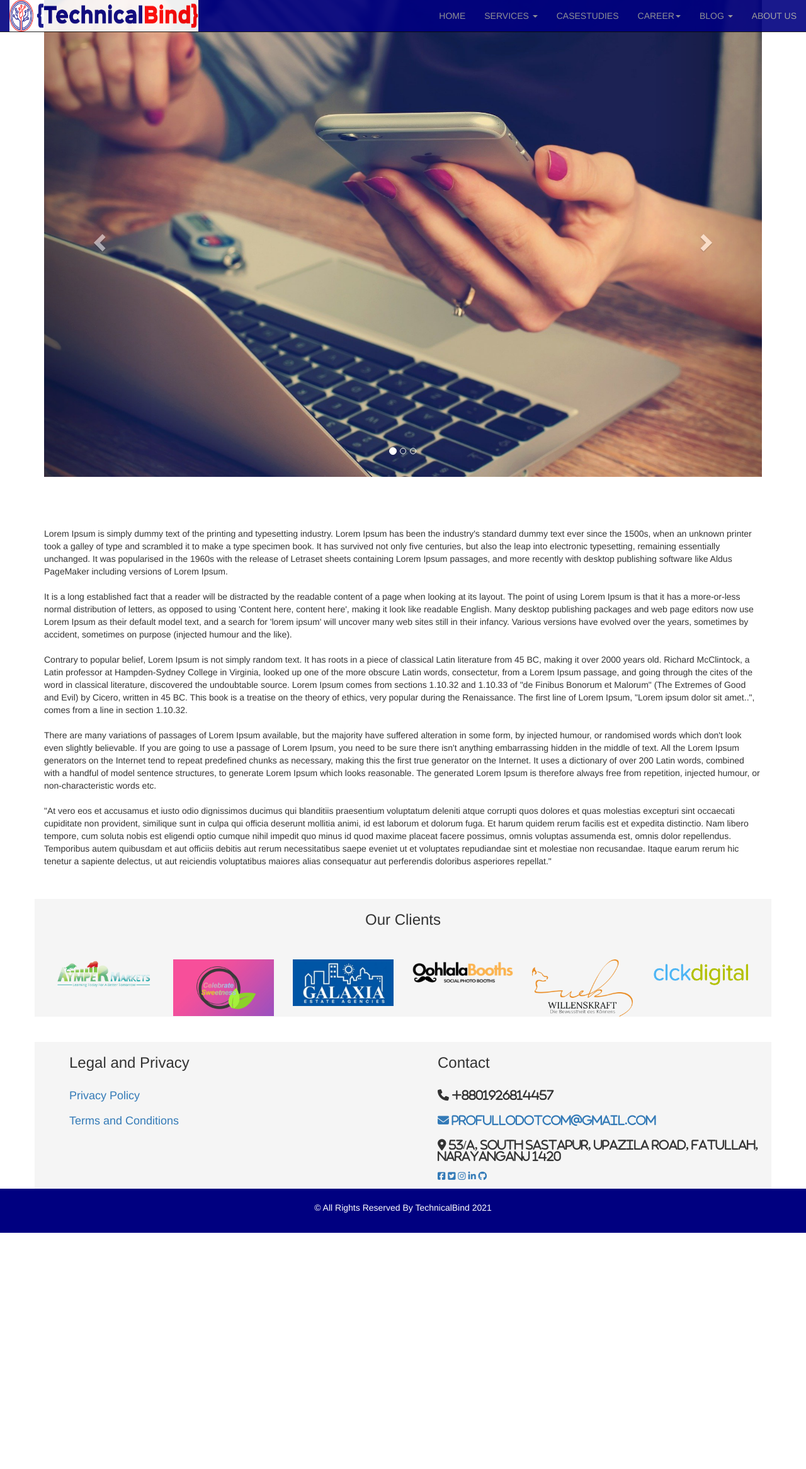
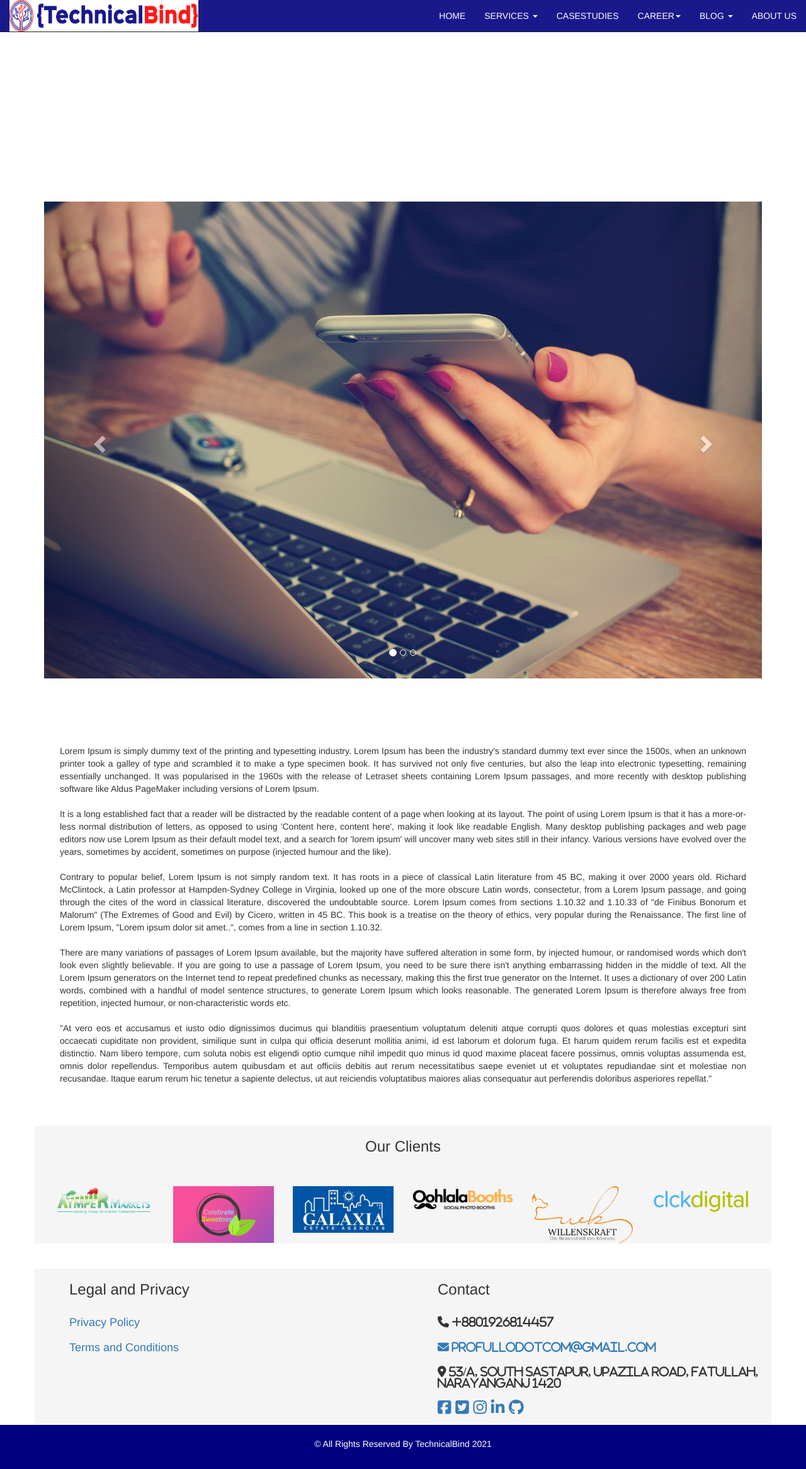
Before and after one commit to Profullo/TechnicalBind, a PHP site: page / in a window 1280 px wide. Shown: the whole page at 63% size. Before the commit the page ends 1957 px from the top, so only its background shows below. Run offline with PHP 8.4, Linux system fonts and the light colour scheme; some libraries are stand-ins or nearby versions.

Commit message:
Add files via upload

```diff
--- a/index.php
+++ b/index.php
@@ -25,8 +25,8 @@
                     <div class="navbar-header">
                         <img src="images/technicalbind_banner_final.jpg" style="width: 300px; height: 50px;">
                     </div>
-                    <div>
-                        <ul class="nav navbar-nav navbar-right" style="background color=#ffffff">
+                    <div style="color=#ffffff";>
+                        <ul class="nav navbar-nav navbar-right">
                             <li><a href="https://www.profullo.com/">HOME</a></li>
                             <li class="dropdown"><a class="dropdown-toggle"
                                 data-toggle="dropdown" href="#">SERVICES <span
@@ -62,7 +62,7 @@
     <div>
 
    </div>
-
+<br></br><br></br><br></br><br></br><br></br><br></br><br></br><br></br>
    <div class="container">
    <div id="myCarousel" class="carousel slide" data-ride="carousel">
   <!-- Indicators -->
@@ -109,6 +109,8 @@
 </div>
 <br></br>
 <div class="container">
+<section class="about-area" id="about">
+	<div class="AboutUs">
 		<br></br>
 		<p>
 			Lorem Ipsum is simply dummy text of the printing and typesetting industry. Lorem Ipsum has been the industry's standard dummy text ever since the 1500s, when an unknown printer took a galley of type and scrambled it to make a type specimen book. It has survived not only five centuries, but also the leap into electronic typesetting, remaining essentially unchanged. It was popularised in the 1960s with the release of Letraset sheets containing Lorem Ipsum passages, and more recently with desktop publishing software like Aldus PageMaker including versions of Lorem Ipsum.
@@ -121,6 +123,7 @@
 			<br></br>
 			"At vero eos et accusamus et iusto odio dignissimos ducimus qui blanditiis praesentium voluptatum deleniti atque corrupti quos dolores et quas molestias excepturi sint occaecati cupiditate non provident, similique sunt in culpa qui officia deserunt mollitia animi, id est laborum et dolorum fuga. Et harum quidem rerum facilis est et expedita distinctio. Nam libero tempore, cum soluta nobis est eligendi optio cumque nihil impedit quo minus id quod maxime placeat facere possimus, omnis voluptas assumenda est, omnis dolor repellendus. Temporibus autem quibusdam et aut officiis debitis aut rerum necessitatibus saepe eveniet ut et voluptates repudiandae sint et molestiae non recusandae. Itaque earum rerum hic tenetur a sapiente delectus, ut aut reiciendis voluptatibus maiores alias consequatur aut perferendis doloribus asperiores repellat."
 			</p>
+</div>
 </div>
 <br></br>
 <div class="container"style="background-color: #F5F5F5";>
--- a/style.css
+++ b/style.css
@@ -4,15 +4,24 @@ html
 }
 body
 {
-    background-color: rgb(255, 255, 255);
+    background-color: white;
 }
 
+div.AboutUs
+{
+    font-style: Arial;
+    text-align: justify;
+    margin-left: 25px;
+    margin-top: 25px;
+    margin-bottom: 25px;
+    margin-right: 25px;
+}
 div.footer
 {
     position: bottom;
     padding: 20px;
     width: 100%;
-    background-color: #000080;
+    background-color:#000080;
     color: #ffffff;
     text-align: center;
 }
@@ -22,26 +31,35 @@ img
 	width: 100%;
 }
 
+
+div.contact
+{
+	text-align: left;
+	font-size: 175%;
+}
+
+
 .navbar{
     background-color: #000080;
     opacity: 0.9;
 }
-.nav.navbar-nav .navbar-right li a {
+
+.nav.navbar-nav li a {
     color: #ffffff;
     text-align: center;
 }
 
 .nav.navbar-nav li a:hover {
 
-    background-color: #ffffff;
+    background-color: #880000;
 }
 
 .nav.navbar-nav li a:visited {
 
-    background-color: #49012b;
+    background-color: #880000;
 }
 
 .nav.navbar-nav li a:active {
 
-    background-color: #ffffff;
+    background-color: #880000;
 }
```
